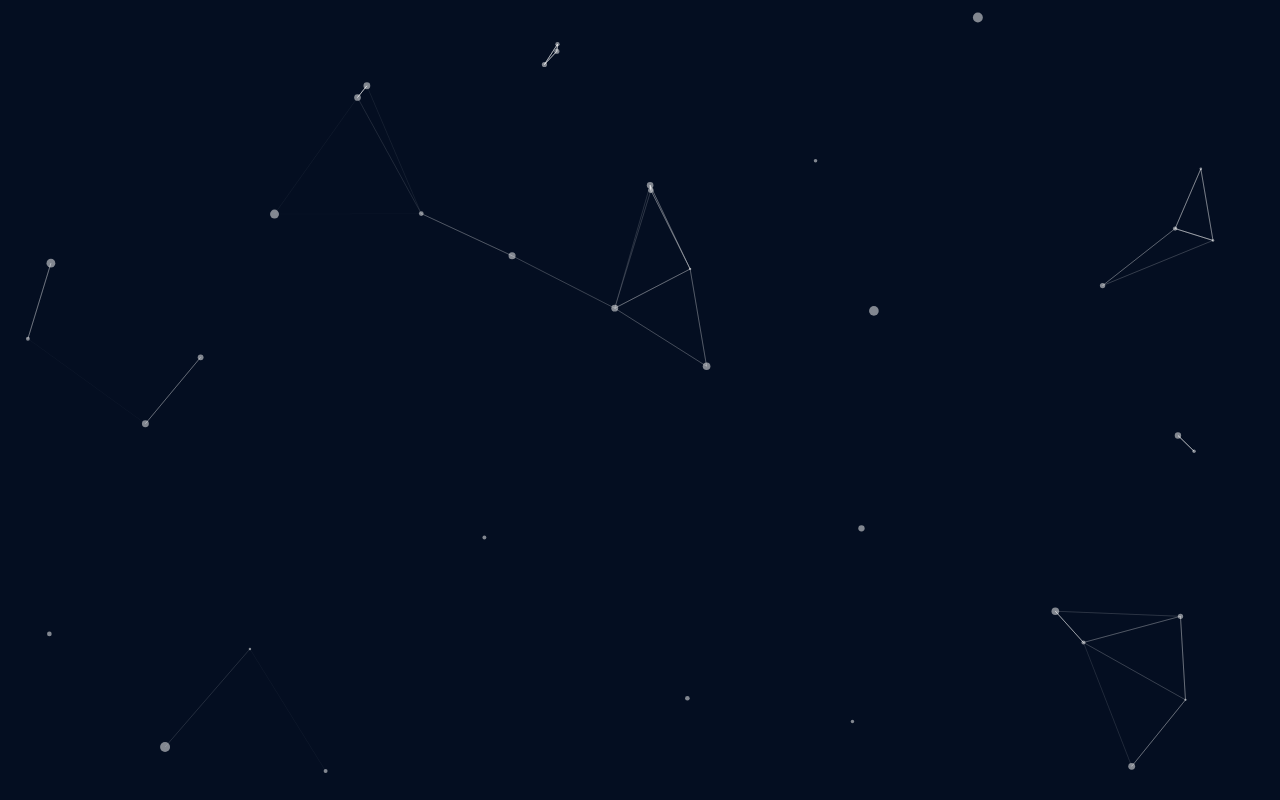
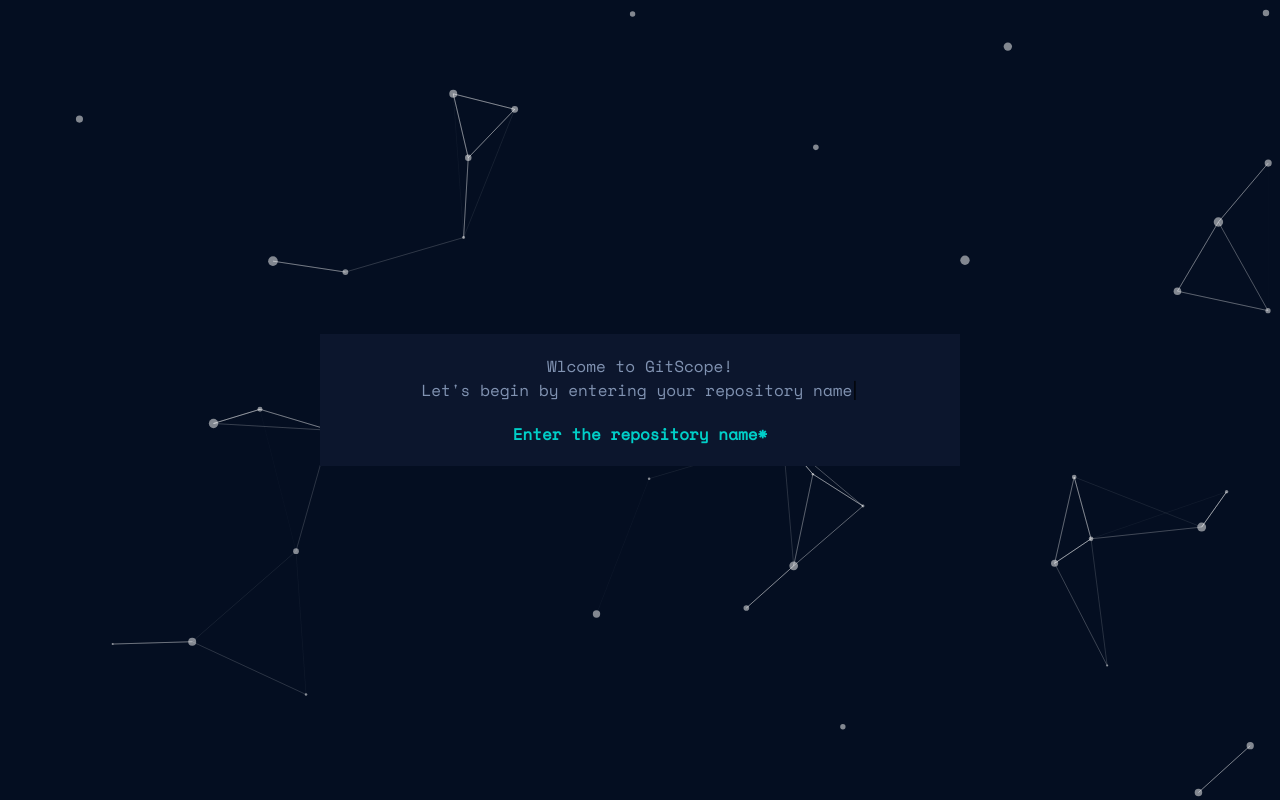
Before and after one commit to Kabilesh020799/GitScope, a React (Create React App) app: page /login in a window 1280 px wide. Built offline with nearby package versions, Linux system fonts and the light colour scheme; the HTML template or start-up script is replaced by a standard one.

Commit message:
Login: animated ttext

```diff
--- a/public/index.html
+++ b/public/index.html
@@ -10,6 +10,9 @@
       content="Web site created using create-react-app"
     />
     <link rel="apple-touch-icon" href="%PUBLIC_URL%/logo192.png" />
+    <link rel="preconnect" href="https://fonts.googleapis.com">
+    <link rel="preconnect" href="https://fonts.gstatic.com" crossorigin>
+    <link href="https://fonts.googleapis.com/css2?family=Space+Mono&display=swap" rel="stylesheet">
     <!--
       manifest.json provides metadata used when your web app is installed on a
       user's mobile device or desktop. See https://developers.google.com/web/fundamentals/web-app-manifest/
--- a/src/components/type-animation/style.scss
+++ b/src/components/type-animation/style.scss
@@ -0,0 +1,19 @@
+.type-animation {
+  font-family: 'Space Mono', monospace;
+}
+.cursor {
+  animation: blink-caret 0.75s step-end infinite;
+  border-right: 1px solid;
+}
+
+@keyframes blink-caret {
+  from {
+    border-right-color: transparent;
+  }
+  50% {
+    border-right-color: white;
+  }
+  to {
+    border-right-color: transparent;
+  }
+}
--- a/src/components/type-animation/typeAnimation.jsx
+++ b/src/components/type-animation/typeAnimation.jsx
@@ -1,28 +1,47 @@
 import React, { useEffect, useState } from 'react';
+
+import './style.scss';
 
 const TypeAnimation = (props) => {
   const {
     text,
+    color,
+    onDone
   } = props;
 
   const [animatedText, setAnimatedText] = useState('');
 
   useEffect(() => {
     let index = 0;
-    const interval = setInterval(() => {
-      setAnimatedText((prevState) => prevState + text[index]);
-      index++;
+    let interval = null;
 
-      if(index === text.length) {
+    const updateState = () => {
+      if(text[index] === '\n') {
+        setAnimatedText((prevState) => (prevState + "<br />"));
+      } else {
+        setAnimatedText((prevState) => (prevState + text[index]));
+      }
+      index += 1;
+      if(index === text.length - 1) {
         clearInterval(interval);
+        onDone();
       }
-    }, 100);
+    }
+    updateState();
+    interval = setInterval(() => {
+      updateState();
+    }, 50);
 
-    return () => clearInterval(interval);
+    return () => {
+      clearInterval(interval);
+    };
   }, [text]);
 
   return (
-    <div>{animatedText}</div>
+    <div>
+      <span style={{ color }} dangerouslySetInnerHTML={{ __html: animatedText }} className='type-animation'/>
+      <span className="cursor">|</span>
+    </div>
   )
 };
 
--- a/src/containers/login/Login.jsx
+++ b/src/containers/login/Login.jsx
@@ -1,12 +1,30 @@
-import React from 'react';
+import React, { useState } from 'react';
 import LoginBackground from './components/login-background';
-import { Box } from '@mui/material';
+import TypeAnimation from '../../components/type-animation';
+
+import './style.scss';
 
 const Login = () => {
+  const [isTypeDone, setIsTypeDone] = useState(false);
+
+  const welcomeText = "Welcome to GitScope! \n Let\'s begin by entering your repository name";
+
   return (
-    <Box>
-      <LoginBackground />
-    </Box>
+    <div className='login-container'>
+      <div style={{ zIndex: 1, position: 'absolute' }}><LoginBackground /></div>
+      <div style={{ zIndex: 10, position: 'relative' }} className='login-container-body'>
+        <div className="text-container">
+          <TypeAnimation text={welcomeText} color="#8193b2" onDone={ () => setIsTypeDone(true) }/>
+            {
+              isTypeDone ? (
+                <div className="repo-name">
+                  Enter the repository name*
+                </div>
+              ) : null
+            }
+        </div>
+      </div>
+    </div>
   );
 }
 
--- a/src/containers/login/style.scss
+++ b/src/containers/login/style.scss
@@ -0,0 +1,26 @@
+.login-container {
+  height: 100vh;
+  display: flex;
+  flex-direction: column;
+
+  &-body {
+    display: flex;
+    align-items: center;
+    justify-content: center;
+    flex: 1;
+
+    .text-container {
+      padding: 20px;
+      background: #0c162d;
+      width: 600px;
+
+      .repo-name {
+        color: #00cfc8;
+        font-family: 'Space Mono', monospace;
+        font-size: 16px;
+        font-weight: 600;
+        margin-top: 20px;
+      }
+    }
+  }
+}
```
